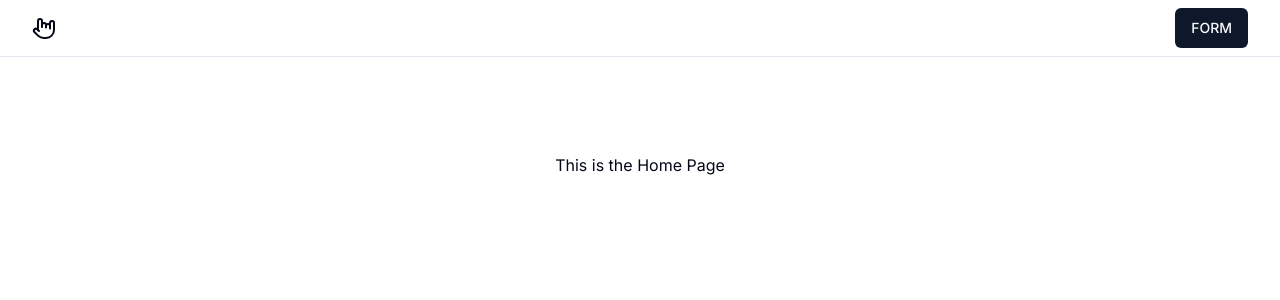
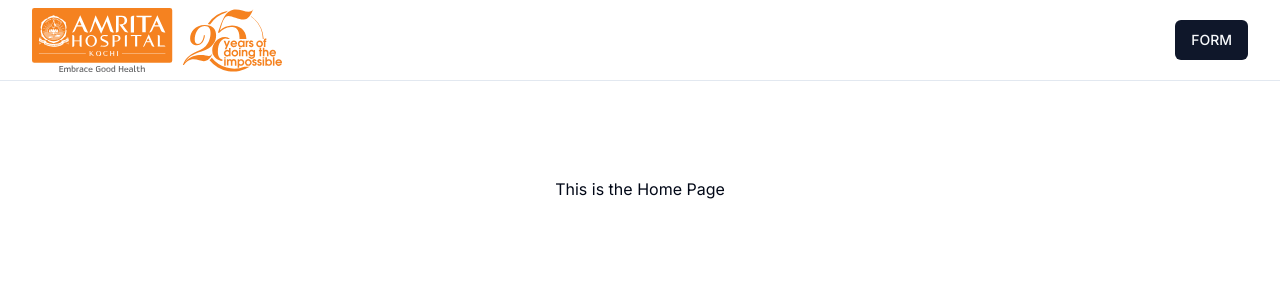
Before and after one commit to TheHuntsman4/HVM, a Next.js app: page / in a window 1280 px wide. Shown: the top 300 px of the page. Built offline with nearby package versions, Linux system fonts and the light colour scheme.

Commit message:
<feat>:[Adds validators and some minor UI changes]

```diff
--- a/package.json
+++ b/package.json
@@ -17,7 +17,8 @@
     "react": "^18",
     "react-dom": "^18",
     "tailwind-merge": "^1.14.0",
-    "tailwindcss-animate": "^1.0.7"
+    "tailwindcss-animate": "^1.0.7",
+    "zod": "^3.22.4"
   },
   "devDependencies": {
     "@types/node": "^20",
--- a/src/components/NavBar.tsx
+++ b/src/components/NavBar.tsx
@@ -1,16 +1,19 @@
 import Link from 'next/link';
+import Image from 'next/image';
 import { buttonVariants } from './ui/button';
-import { HandMetal } from 'lucide-react';
 
 const NavBar = () => {
   return (
     <div className="top-0 w-full z-10 py-2 border-s-amber-500 border-b ">
       <div className='container flex items-center justify-between'>
         <Link href='/'>
-            <HandMetal />
+          <Image src='/Logo.svg'
+            width={250}
+            height={250}
+            alt="Picture of the author" />
         </Link>
         <Link className={buttonVariants()} href='/mainform'>
-            FORM
+          FORM
         </Link>
       </div>
     </div>
--- /dev/null
+++ b/src/validators/auth.ts
@@ -0,0 +1,15 @@
+import {z} from "zod";
+
+export const formSchema = z.object({
+    name:z.string().min(3,{message:"Name is short, Enter the Full Name of the person "}).max(255),
+    email:z.string().email(),
+    phoneNumber:z.string().min(10,{message:"Number is too short"}).max(10).refine((val)=>!isNaN(val as unknown as number),{
+        message:"Phone Number should only contain numbers"
+    }),
+    companyName:z.string().min(3,{message:"Name is short, Enter the Full Name of the Company "}).max(255),
+    address1:z.string().min(3).max(255),
+    address2:z.string().min(3).max(255),
+    facultyName:z.string().min(3).max(255),
+    departmentName:z.string().min(3,{message:"Enter the Full Name of the Department"}).max(255),
+    facultyDesignation:z.string().min(3).max(255),
+})
```
Also changed, not shown: public/Logo.svg (added), 1 other file (tests, documents, lock files or other folders).
